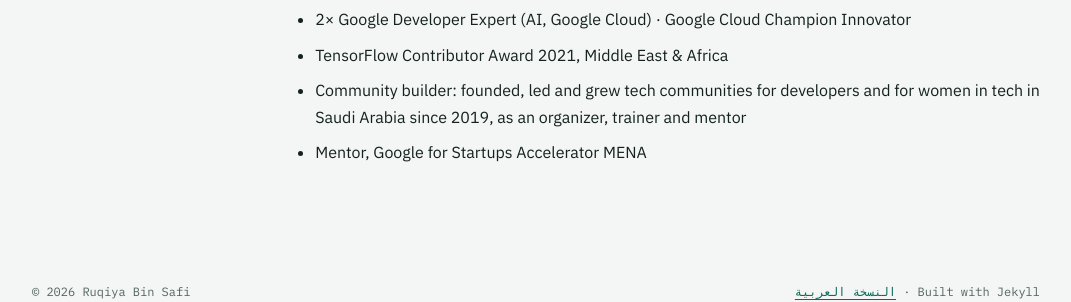
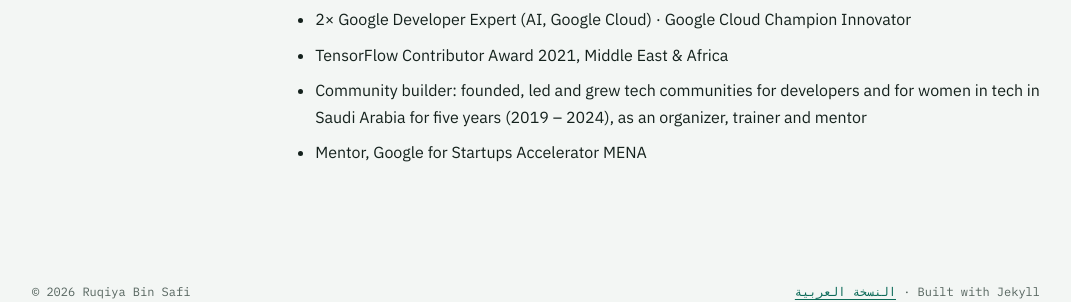
Before and after one commit to Ruqyai/ruqyai.github.io, a Jekyll site: the page built from _pages/cv.md, in a window 1280 px wide and 1191 px high. Shown: the part 848-1150 px from the top of the window, without its empty margins (104-1175 px from the left). Built offline with Jekyll 4.4.1, drawn with Linux system fonts in a browser that asks for light colours; some web fonts are replaced.

Commit message:
Community work ran for five years (2019-2024), not ongoing

```diff
--- a/_data/home/ar.yml
+++ b/_data/home/ar.yml
@@ -142,7 +142,7 @@ honors:
     - { title: جائزة TensorFlow Contributor لعام 2021, text: 'الشرق الأوسط وأفريقيا · <a href="https://blog.tensorflow.org/2021/11/2021-TF-Contributor-Awardees.html">مدونة TensorFlow</a>' }
     - { title: متحدثة دولية, text: "محاضرات لمجتمعات المطورين في نيجيريا والجزائر وتركيا والبرازيل والولايات المتحدة وكندا وبولندا والمملكة المتحدة وغينيا" }
     - { title: مرشدة في Google for Startups Accelerator MENA, text: أرشدت أكثر من 50 شركة ناشئة }
-    - { title: بانية مجتمعات تقنية, text: "أسستُ مجتمعات تقنية للمطورين وللنساء في التقنية في السعودية، وقدتُها ونمّيتها منذ 2019، منظِّمةً ومدرِّبةً ومرشدة" }
+    - { title: بانية مجتمعات تقنية, text: "أسستُ مجتمعات تقنية للمطورين وللنساء في التقنية في السعودية، وقدتُها ونمّيتها خمس سنوات (2019 – 2024)، منظِّمةً ومدرِّبةً ومرشدة" }
     - { title: متحدثة ومدربة ومحكّمة, text: 'تقدير من 39 جهة، منها أكاديمية STC وأكاديمية طويق وجامعة الملك فهد للبترول والمعادن وجامعة الملك سعود · <a href="/ar/certificates/">50 شهادة</a>' }
     - { title: هاكاثون الحج 2018, text: ضمن الرقم القياسي في موسوعة غينيس لأكبر هاكاثون }
     - { title: برمجان العربية الثاني, text: وصل مشروعي إلى مرحلة التحكيم · مجمع الملك سلمان العالمي للغة العربية }
--- a/_data/home/en.yml
+++ b/_data/home/en.yml
@@ -148,7 +148,7 @@ honors:
     - { title: TensorFlow Contributor Award 2021, text: 'Middle East & Africa · <a href="https://blog.tensorflow.org/2021/11/2021-TF-Contributor-Awardees.html">TensorFlow blog</a>' }
     - { title: International speaker, text: "Talks for developer communities in Nigeria, Algeria, Türkiye, Brazil, the USA, Canada, Poland, the UK and Guinea" }
     - { title: "Mentor, Google for Startups Accelerator MENA", text: 50+ startups mentored }
-    - { title: Community builder, text: "Founded, led and grew tech communities for developers and for women in tech in Saudi Arabia since 2019, as an organizer, trainer and mentor" }
+    - { title: Community builder, text: "Founded, led and grew tech communities for developers and for women in tech in Saudi Arabia for five years (2019 – 2024), as an organizer, trainer and mentor" }
     - { title: "Speaker, trainer and judge", text: 'Recognized by 39 organizations, including STC Academy, Tuwaiq Academy, KFUPM and King Saud University · <a href="/certificates/">50 certificates</a>' }
     - { title: Hajj Hackathon 2018, text: Part of the Guinness World Record for the largest hackathon }
 
--- a/_pages/cv.md
+++ b/_pages/cv.md
@@ -39,5 +39,5 @@ AI engineer and researcher working across production GenAI, AI safety research a
 
 * 2× Google Developer Expert (AI, Google Cloud) · Google Cloud Champion Innovator
 * TensorFlow Contributor Award 2021, Middle East & Africa
-* Community builder: founded, led and grew tech communities for developers and for women in tech in Saudi Arabia since 2019, as an organizer, trainer and mentor
+* Community builder: founded, led and grew tech communities for developers and for women in tech in Saudi Arabia for five years (2019 – 2024), as an organizer, trainer and mentor
 * Mentor, Google for Startups Accelerator MENA
```
Also changed, not shown: _pages/ar/cv.md (+1 -1 lines).
